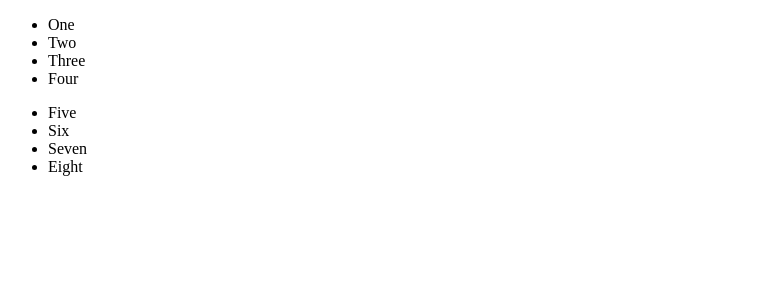
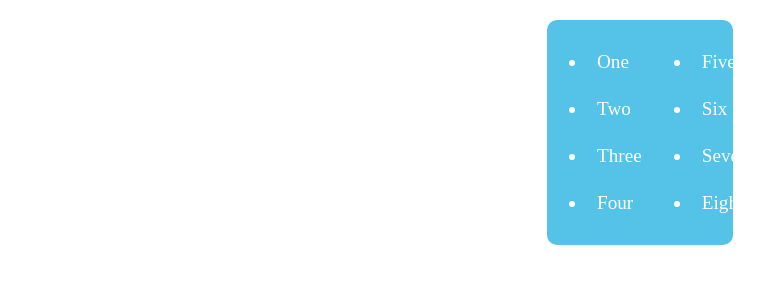
Before and after one commit to Rachell413/11.12.-git, a plain HTML site: page index.html in a window 1280 px wide. Shown: the whole page, without its empty margins (0-764 px from the left). Drawn offline with Linux system fonts and the light colour scheme.

Commit message:
Добавила стили

```diff
--- a/index.html
+++ b/index.html
@@ -20,5 +20,34 @@
             <li>Eight</li>
         </ul>
     </div>
+    <style>
+        body{
+            margin: 0;
+            padding: 20px;
+        }
+        .container {
+            display: flex;
+            width: 15%;
+            border-radius: 10px;
+            background-color: #55c2e7;
+            margin: auto;
+        }
+        .menu{
+            width: 100%;
+        }
+
+        .menu li {
+            font-size: larger;
+            color: white;
+            padding: 10px;
+            margin: 5px 0;
+            border-radius: 8px;
+            transition: background-color 0.3s;
+        }
+
+        .menu li:hover {
+            background-color: #878787;
+        }
+    </style>
 </body>
 </html>
```
